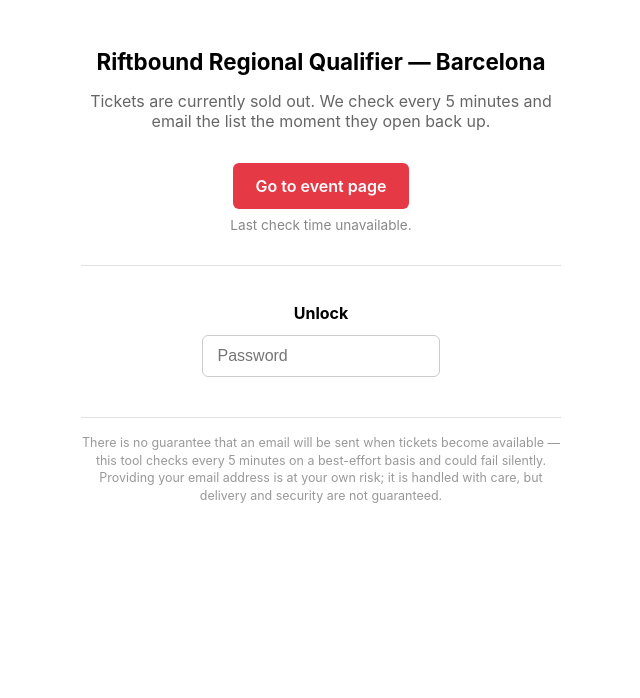
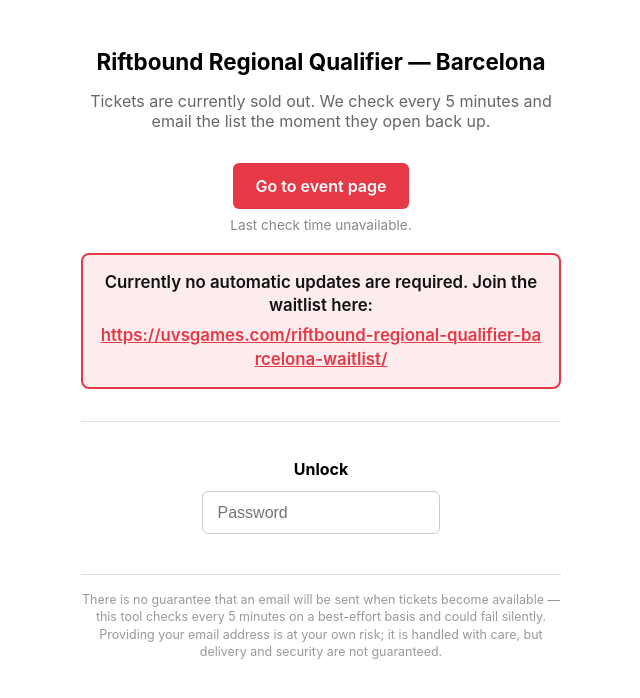
Before and after one commit to ctrl-Lucas/RQ-Barcelona-Ticket-Watcher, a website: page public/index.html in a window 1280 px wide. Shown: the whole page, without its empty margins (319-959 px from the left). Drawn offline with Linux system fonts and the light colour scheme; no server answers.

Commit message:
Add prominent waitlist notice below last-checked status

```diff
--- a/public/index.html
+++ b/public/index.html
@@ -55,6 +55,23 @@
   .status-line.error { color: #c0392b; }
   .status-line.ok { color: #27ae60; }
   #last-checked { font-size: 0.85rem; color: #888; margin-top: 0.5rem; }
+  .waitlist-note {
+    margin-top: 1.25rem;
+    padding: 1rem 1.1rem;
+    border: 2px solid #e63946;
+    border-radius: 8px;
+    background: #fdecee;
+    color: #111;
+    font-size: 1.05rem;
+    font-weight: 600;
+    line-height: 1.4;
+  }
+  .waitlist-note a {
+    display: inline-block;
+    margin-top: 0.4rem;
+    word-break: break-all;
+    color: #e63946;
+  }
   .hp { position: absolute; left: -9999px; }
   .locked { display: none; }
   .disclaimer {
@@ -72,6 +89,12 @@
   <p>Tickets are currently sold out. We check every 5 minutes and email the list the moment they open back up.</p>
   <a class="event-button" href="https://www.eventbrite.com/e/riftbound-regional-qualifier-barcelona-tickets-1992319038877" target="_blank" rel="noopener">Go to event page</a>
   <div id="last-checked">Checking last status…</div>
+  <p class="waitlist-note">
+    Currently no automatic updates are required. Join the waitlist here:
+    <a href="https://uvsgames.com/riftbound-regional-qualifier-barcelona-waitlist/" target="_blank" rel="noopener">
+      https://uvsgames.com/riftbound-regional-qualifier-barcelona-waitlist/
+    </a>
+  </p>
 
   <section>
     <h2>Unlock</h2>
```
